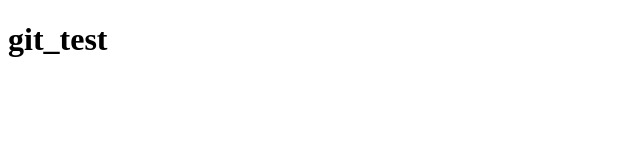
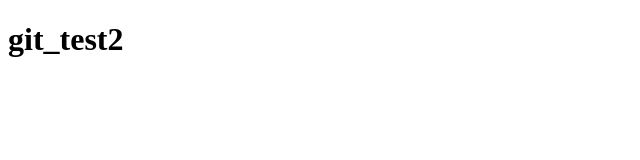
Before and after one commit to scientia0713/flaskapp, a plain HTML site: page index.html in a window 1280 px wide. Shown: the full height of the page, 0-640 px from the left. Drawn offline with Linux system fonts and the light colour scheme.

Commit message:
developテストコミット

```diff
--- a/index.html
+++ b/index.html
@@ -5,6 +5,6 @@
         <title>git_test</title>
     </head>
     <body>
-        <h1>git_test</h1>
+        <h1>git_test2</h1>
     </body>
 </html>
```
